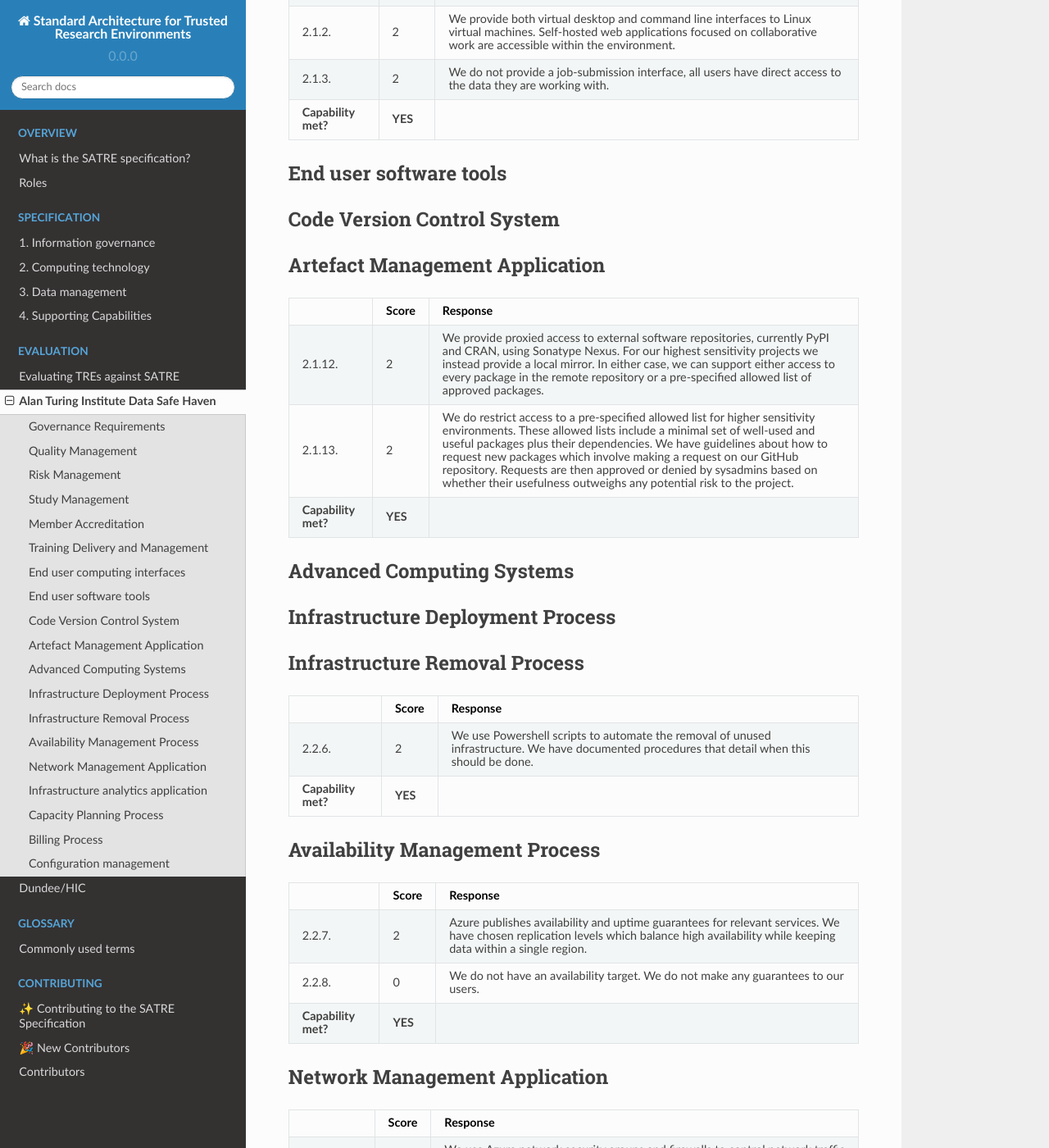
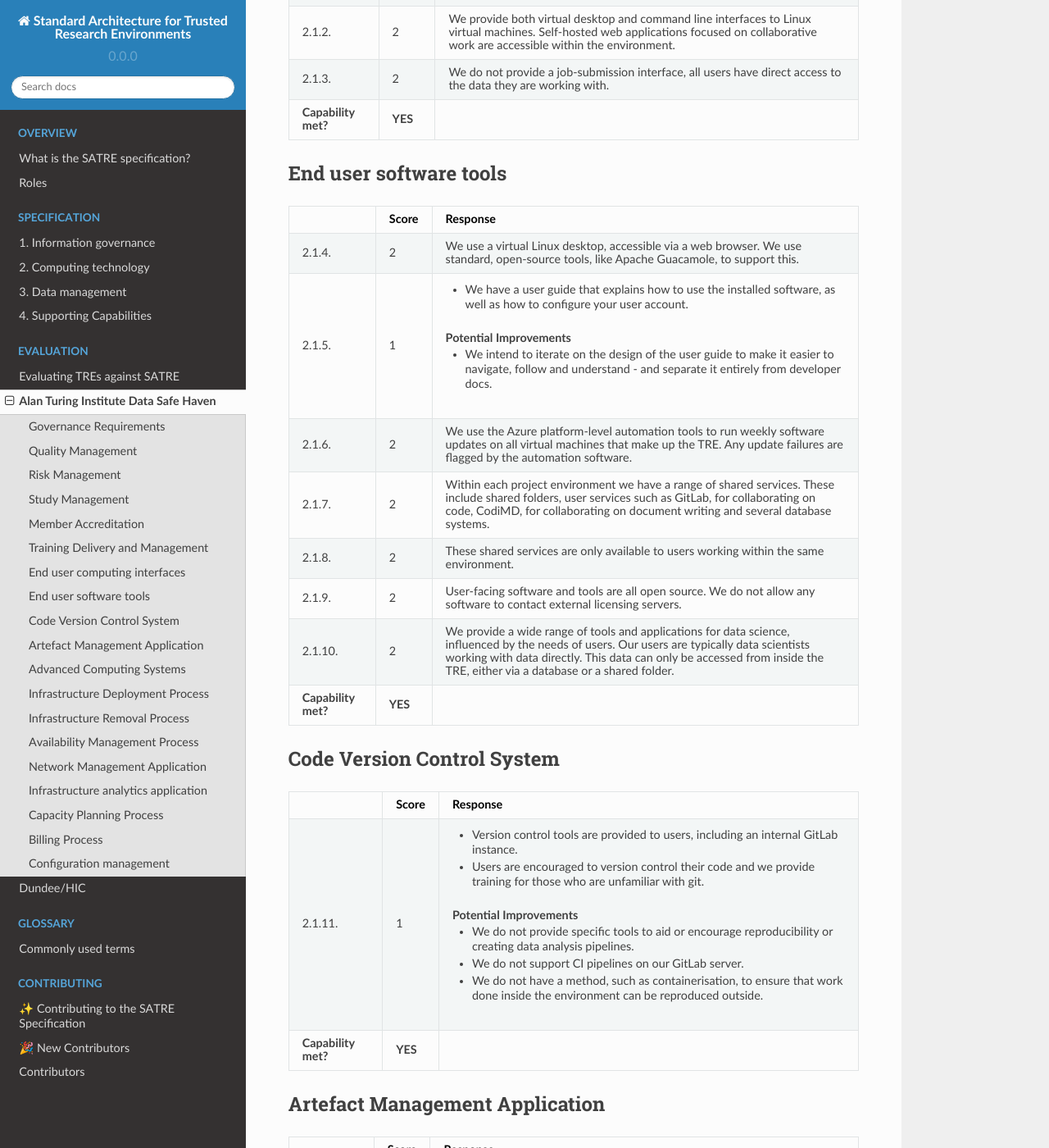
Before and after one commit to sa-tre/satre-specification, a Sphinx documentation site: the page built from docs/source/evaluations/alan_turing_institute.md, in a window 1280 px wide and 1400 px high, scrolled down 8587 px. Shown: the whole window at 82% size. Built offline with Sphinx 7.4.7 and the Read the Docs theme 2.0.0, drawn with Linux system fonts in a browser that asks for light colours; some of the changed text lies outside the part shown.

Commit message:
:rotating_light: Fix indentation errors

```diff
--- a/docs/source/evaluations/alan_turing_institute.md
+++ b/docs/source/evaluations/alan_turing_institute.md
@@ -373,9 +373,9 @@
     We use standard, open-source tools, like Apache Guacamole, to support this.
 * - 2.1.5.
   - 1
-  - We have a user guide that explains how to use the installed software, as well as how to configure your user account.
-  ##### Potential Improvements
-  - We intend to iterate on the design of the user guide to make it easier to navigate, follow and understand - and separate it entirely from developer docs.
+  - - We have a user guide that explains how to use the installed software, as well as how to configure your user account.
+    ##### Potential Improvements
+    - We intend to iterate on the design of the user guide to make it easier to navigate, follow and understand - and separate it entirely from developer docs.
 * - 2.1.6.
   - 2
   - We use the Azure platform-level automation tools to run weekly software updates on all virtual machines that make up the TRE.
@@ -412,12 +412,12 @@
   - Response
 * - 2.1.11.
   - 1
-  - Version control tools are provided to users, including an internal GitLab instance.
-    Users are encouraged to version control their code and we provide training for those who are unfamiliar with git.
-  ##### Potential Improvements
-  - We do not provide specific tools to aid or encourage reproducibility or creating data analysis pipelines.
-    We do not support CI pipelines on our GitLab server.
-    We do not have a method, such as containerisation, to ensure that work done inside the environment can be reproduced outside.
+  - - Version control tools are provided to users, including an internal GitLab instance.
+    - Users are encouraged to version control their code and we provide training for those who are unfamiliar with git.
+    ##### Potential Improvements
+    - We do not provide specific tools to aid or encourage reproducibility or creating data analysis pipelines.
+    - We do not support CI pipelines on our GitLab server.
+    - We do not have a method, such as containerisation, to ensure that work done inside the environment can be reproduced outside.
 * - **Capability met?**
   - **YES**
   -
@@ -439,10 +439,10 @@
     In either case, we can support either access to every package in the remote repository or a pre-specified allowed list of approved packages.
 * - 2.1.13.
   - 2
-  - We do restrict access to a pre-specified allowed list for higher sensitivity environments.
-    These allowed lists include a minimal set of well-used and useful packages plus their dependencies.
-    We have guidelines about how to request new packages which involve making a request on our GitHub repository.
-    Requests are then approved or denied by sysadmins based on whether their usefulness outweighs any potential risk to the project.
+  - - We do restrict access to a pre-specified allowed list for higher sensitivity environments.
+      These allowed lists include a minimal set of well-used and useful packages plus their dependencies.
+    - We have guidelines about how to request new packages which involve making a request on our GitHub repository.
+      Requests are then approved or denied by sysadmins based on whether their usefulness outweighs any potential risk to the project.
 * - **Capability met?**
   - **YES**
   -
@@ -475,8 +475,8 @@
 * - 2.1.18.
   - 1
   - We do not currently support large-scale data analytics tools.
-  ##### Potential Improvements
-  - We would consider supporting Spark but it has not been requested by users.
+    ##### Potential Improvements
+    - We would consider supporting Spark but it has not been requested by users.
 * - **Capability met?**
   - **YES**
   -
@@ -496,30 +496,30 @@
   - We have a detailed deployment guide which system managers follow to deploy a TRE instance.
 * - 2.2.2.
   - 1
-  - We use reproducible Powershell scripts that are stored in GitHub to handle our deployments.
-    This code is regularly tested and new versions released.
-  ##### Potential Improvements
-  - We do not currently use third-party infrastructure-as-code tools but we are in the process of moving to them.
+  - - We use reproducible Powershell scripts that are stored in GitHub to handle our deployments.
+    - This code is regularly tested and new versions released.
+    ##### Potential Improvements
+    - We do not currently use third-party infrastructure-as-code tools but we are in the process of moving to them.
 * - 2.2.3.
   - 1
-  - We have documented procedures to add/remove users and to resize, add or remove infrastructure components such as GPU-enabled machines.
-    We do not make ad-hoc or unusual changes to deployed infrastructure in the course of normal operation.
-    In emergencies, we would deploy a fix that had been tested in development and then hold an incident report meeting.
-  ##### Potential Improvements
-  - We do not currently have a formal process for making emergency changes to our production system.
+  - - We have documented procedures to add/remove users and to resize, add or remove infrastructure components such as GPU-enabled machines.
+    - We do not make ad-hoc or unusual changes to deployed infrastructure in the course of normal operation.
+    - In emergencies, we would deploy a fix that had been tested in development and then hold an incident report meeting.
+    ##### Potential Improvements
+    - We do not currently have a formal process for making emergency changes to our production system.
 * - 2.2.4.
   - 1
-  - We use separate development environments to test changes before they make it into a release.
-    Emergency fixes to our production environments are also tested on development environments before being deployed.
-    Production environments are created from known, tested releases of the codebase.
-  ##### Potential Improvements
-  - We do not currently have a formal process for making emergency changes to our production system.
+  - - We use separate development environments to test changes before they make it into a release.
+    - Emergency fixes to our production environments are also tested on development environments before being deployed.
+    - Production environments are created from known, tested releases of the codebase.
+    ##### Potential Improvements
+    - We do not currently have a formal process for making emergency changes to our production system.
 * - 2.2.5.
   - 1
-  - We do have separate development environments, but these are not permanent clones of our production environment.
-    We do not automate promotion of development environments to production.
-  ##### Potential Improvements
-  - We would consider moving to a blue/green deployment environment as long as this is possible from a cost perspective.
+  - - We do have separate development environments, but these are not permanent clones of our production environment.
+    - We do not automate promotion of development environments to production.
+    ##### Potential Improvements
+    - We would consider moving to a blue/green deployment environment as long as this is possible from a cost perspective.
 * - **Capability met?**
   - **YES**
   -
@@ -609,15 +609,15 @@
 * - 2.2.13.
   - 1
   - We keep track of users in Microsoft Entra, projects on a GitHub project board, datasets associated with each project in Sharepoint and workspaces associated with each project on GitHub issues.
-  ##### Potential Improvements
-  - This data is not currently stored in one place, and the processes for tracking data are not clearly defined.
+    ##### Potential Improvements
+    - This data is not currently stored in one place, and the processes for tracking data are not clearly defined.
 * - 2.2.14.
   - 1
   - Each dataset is associated with a single project.
     Only users associated with that project are able to access it.
     We do not keep track of instances of individual users accessing particular datasets.
-  ##### Potential Improvements
-  - We can't think think of a better way to do this now, but are interested in exploring options with the community.
+    ##### Potential Improvements
+    - We can't think think of a better way to do this now, but are interested in exploring options with the community.
 * - 2.2.15.
   - 2
   - We record computational resource usage at the project level.
@@ -650,9 +650,9 @@
   - Our TRE is deployed on the Azure cloud.
     The availability of resources is therefore determined by the capacity of the cloud provider.
     Deciding on the distribution of resources between projects is not a large concern as the availability of resources, generally, greatly exceeds our need.
-  ##### Potential Improvements
-  - Allocating resources to projects is currently done on an ad-hoc basis depending on project needs.
-    We would like to make this process more formal and better documented.
+    ##### Potential Improvements
+    - Allocating resources to projects is currently done on an ad-hoc basis depending on project needs.
+      We would like to make this process more formal and better documented.
 * - **Capability met?**
   - **YES**
   -
@@ -673,8 +673,8 @@
     We track spending on a per-project basis and allow the project manager to monitor spending.
     Spending alerts are sent out when spending reaches set thresholds: 50%, 90%, 100% of the pre-agreed limit.
     Overspend is possible but the additional spending must still be recovered from the project.
-  ##### Potential Improvements
-  - We should be clearer about the consequences of overspending.
+    ##### Potential Improvements
+    - We should be clearer about the consequences of overspending.
 * - **Capability met?**
   - **YES**
   -
```
Also changed, not shown: other parts of docs/source/evaluations/alan_turing_institute.md (+7 -8 lines).
